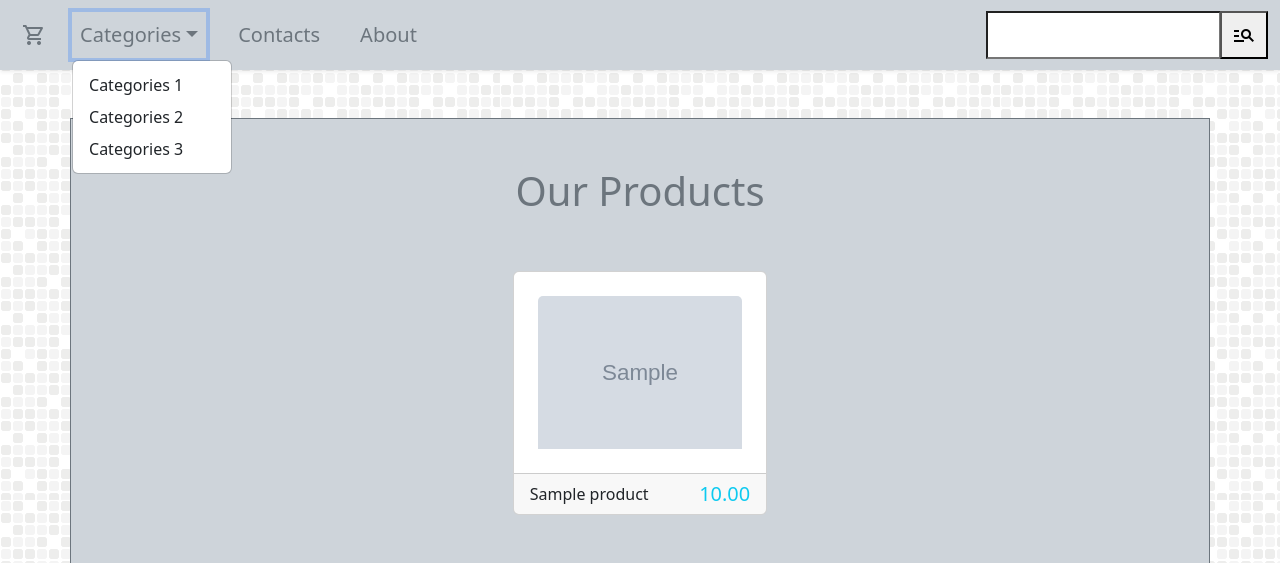
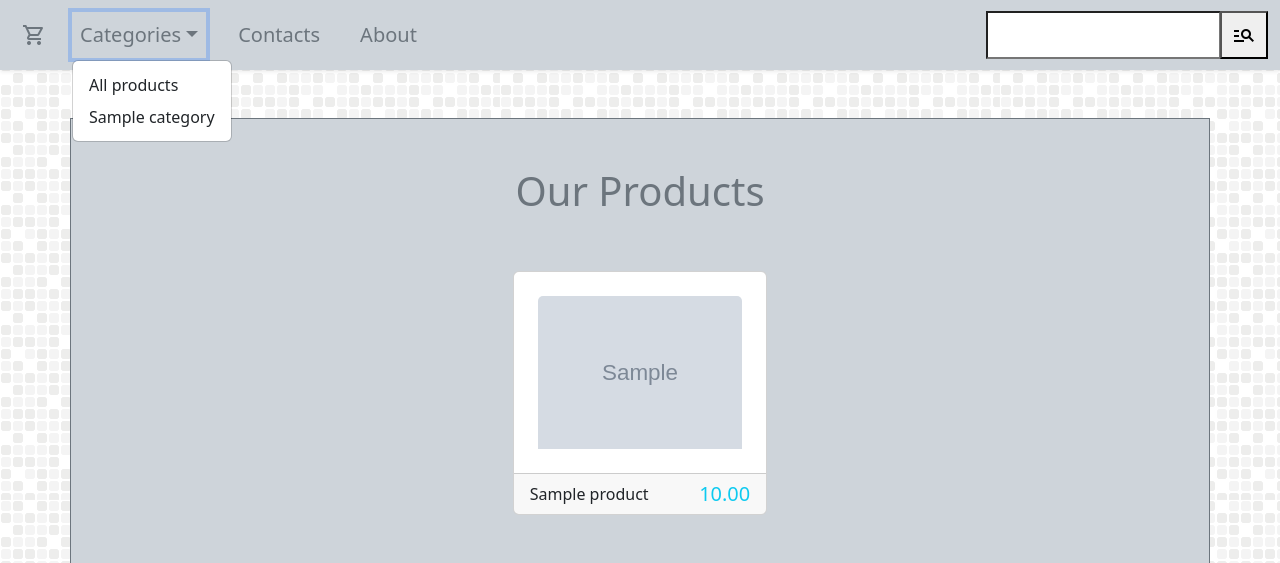
Before and after one commit to olehmatskiv/ecommerce-project, a Django app: page / in a window 1280 px wide, after a click on "Categories". Shown: the top 563 px of the page. Run offline with Django 4.2, Linux system fonts and the light colour scheme; tables that the repository leaves empty hold one stand-in row (values such as "Sample post"); grey boxes marked "Sample" are stand-in pictures.

Commit message:
create Context processors

```diff
--- a/ecommerce/settings.py
+++ b/ecommerce/settings.py
@@ -64,6 +64,7 @@ TEMPLATES = [
                 'django.template.context_processors.request',
                 'django.contrib.auth.context_processors.auth',
                 'django.contrib.messages.context_processors.messages',
+                'shop.context_processors.menu_links',
             ],
         },
     },
--- /dev/null
+++ b/shop/context_processors.py
@@ -0,0 +1,5 @@
+from .models import Category
+
+def menu_links(request):
+    links = Category.objects.all()
+    return dict(links = links)
--- a/shop/models.py
+++ b/shop/models.py
@@ -1,5 +1,5 @@
 from django.db import models
-
+from django.urls import reverse
 # Create your models here.
 
 class Category(models.Model):
@@ -13,7 +13,8 @@ class Category(models.Model):
         verbose_name = 'category'
         verbose_name_plural = 'categories'
 
-
+    def get_url(self):
+        return reverse('products_by_category' , args=[self.slug])
 
     def __str__(self):
         return self.name
@@ -35,5 +36,8 @@ class Product(models.Model):
         verbose_name = 'product'
         verbose_name_plural = 'products'
 
+    def get_url(self):
+        return reverse('product_detail' , args=[self.category.slug , self.slug])
+
     def __str__(self):
         return self.name
--- a/shop/templates/home.html
+++ b/shop/templates/home.html
@@ -7,7 +7,7 @@
     Home
     {% endblock %}
     {% block content %}
-    <div class=" container bg-dark-subtle border border-secondary ">
+    <div class="content container bg-dark-subtle border border-secondary ">
         <div class="py-5">
             <div class="container">
                 <div class="row">
@@ -26,7 +26,7 @@
                     <div class="col-9 mx-auto col-md-6 col-lg-3">
                         <div class="card mb-5">
                             <div class="p-4">
-                                <img src="{{product.image.url}}" alt="{{product.name}}" class="card-img-top">
+                                <a href="{{product.get_url}}"><img src="{{product.image.url}}" alt="{{product.name}}" class="card-img-top"></a>
                             </div>
                             <div class="card-footer d-flex justify-content-between">
                                 <p class="font-weight-bold mb-0">
--- a/shop/templates/navbar.html
+++ b/shop/templates/navbar.html
@@ -1,6 +1,6 @@
 <nav class="navbar navbar-expand-lg bg-dark-subtle shadow-sm mb-5">
     <div class="container-fluid fs-5">
-        <a class="navbar-brand " href="#"><span class="material-symbols-outlined text-secondary ">
+        <a class="navbar-brand " href="/"><span class="material-symbols-outlined text-secondary ">
             shopping_cart
             </span></a>
         <button class="navbar-toggler" type="button" data-bs-toggle="collapse" data-bs-target="#navbarNav"
@@ -12,9 +12,10 @@
                 <li class="nav-item dropdown">
                     <a  class="nav-link active text-secondary dropdown-toggle" aria-current="page" data-bs-toggle="dropdown" href="#">Categories</a>
                     <ul class="dropdown-menu">
-                        <li><a class="dropdown-item" href="#">Categories 1</a></li>
-                        <li><a class="dropdown-item" href="#">Categories 2</a></li>
-                        <li><a class="dropdown-item" href="#">Categories 3</a></li>
+                        <li><a class="dropdown-item" href="{% url 'home' %}">All products</a></li>
+                        {% for category in links %}
+                        <li><a class="dropdown-item" href="{{category.get_url}}">{{category.name}}</a></li>
+                        {% endfor %}
                     </ul>
                 </li>
                 <li class="nav-item ">
--- a/shop/urls.py
+++ b/shop/urls.py
@@ -5,5 +5,5 @@ from . import views
 urlpatterns = [
     path('', views.home , name='home'),
     path('<slug:category_slug>' , views.home , name='products_by_category'),
-    path('product/' ,views.product , name='product')
+    path('<slug:category_slug>/<slug:product_slug>' ,views.product , name='product_detail')
 ]
--- a/shop/views.py
+++ b/shop/views.py
@@ -16,5 +16,9 @@ def home(request , category_slug = None):
 
 
 
-def product(request):
-    return render(request ,  "product.html")
+def product(request , category_slug , product_slug):
+    try:
+        product = Product.objects.get(category__slug = category_slug , slug = product_slug)
+    except Exception as ex:
+        raise e
+    return render(request ,  "product.html" , {'product' : product})
```
Also changed, not shown: shop/templates/product.html (+8 -4 lines).
